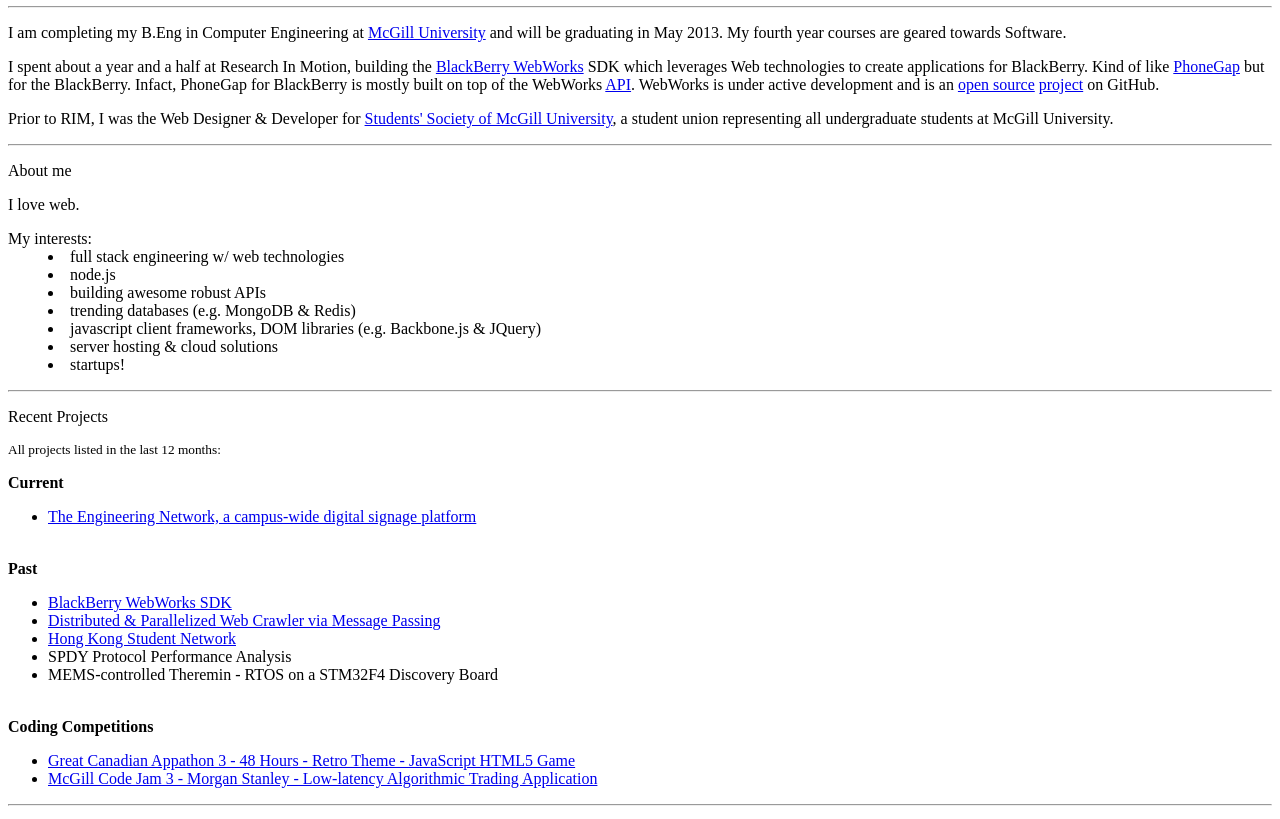
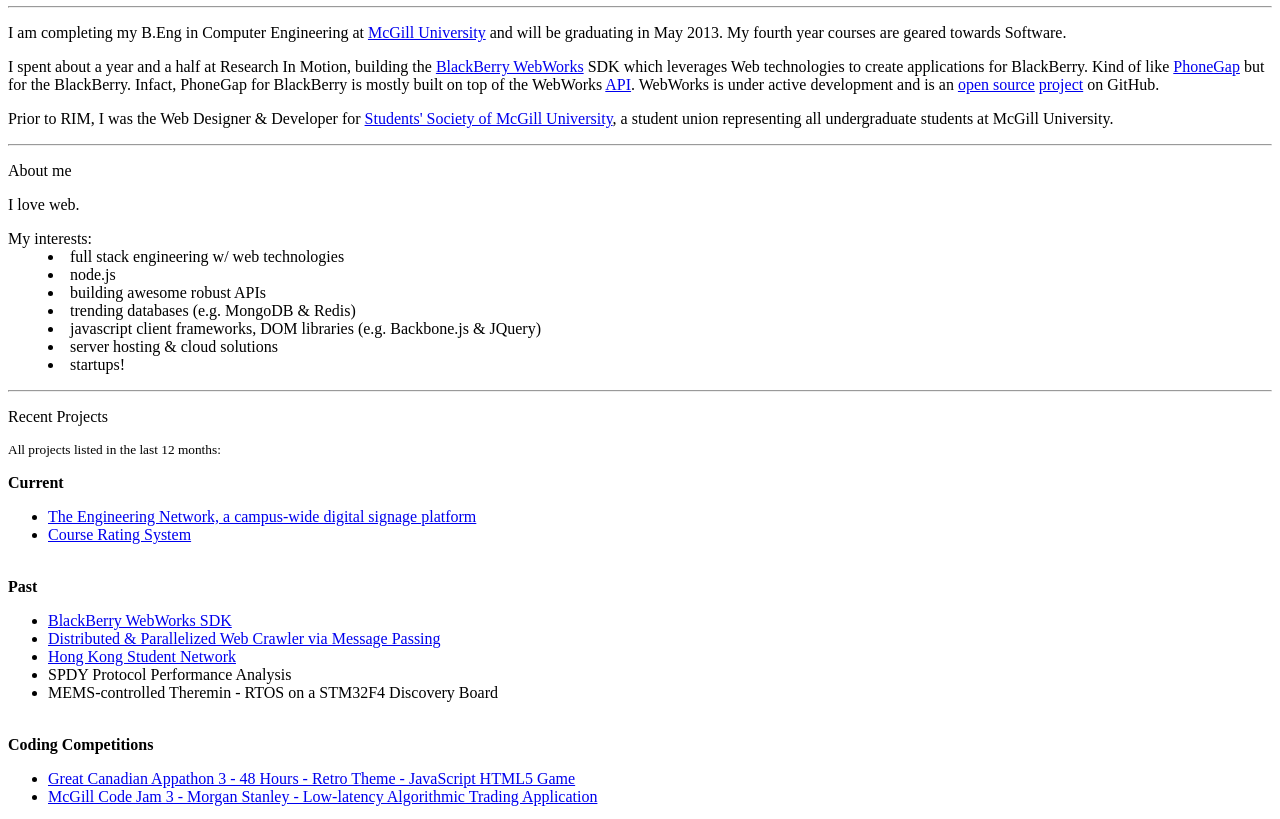
Before and after one commit to adrianlee/adrianlee.ca, a website: page views/index.html in a window 1280 px wide. Shown: the part 277-1096 px from the top of the page. Drawn offline with Linux system fonts and the light colour scheme.

Commit message:
Added course rating sys project. center layout

```diff
--- a/views/index.html
+++ b/views/index.html
@@ -42,9 +42,6 @@
                     <a href="http://blog.adrianlee.ca/">Lab Notes (blog)</a>
                 </div>
             </div>
-
-
-
         </center>
 
         <hr/>
@@ -109,6 +106,7 @@
         <p>
             <ul>
                 <li><a href="https://github.com/tenproject">The Engineering Network, a campus-wide digital signage platform</a></li>
+                <li><a href="https://github.com/adrianlee/rate-my-course">Course Rating System</a></li>
             </ul>
         </p>
         </br>
```
Also changed, not shown: views/layout.html (+4 -2 lines).
